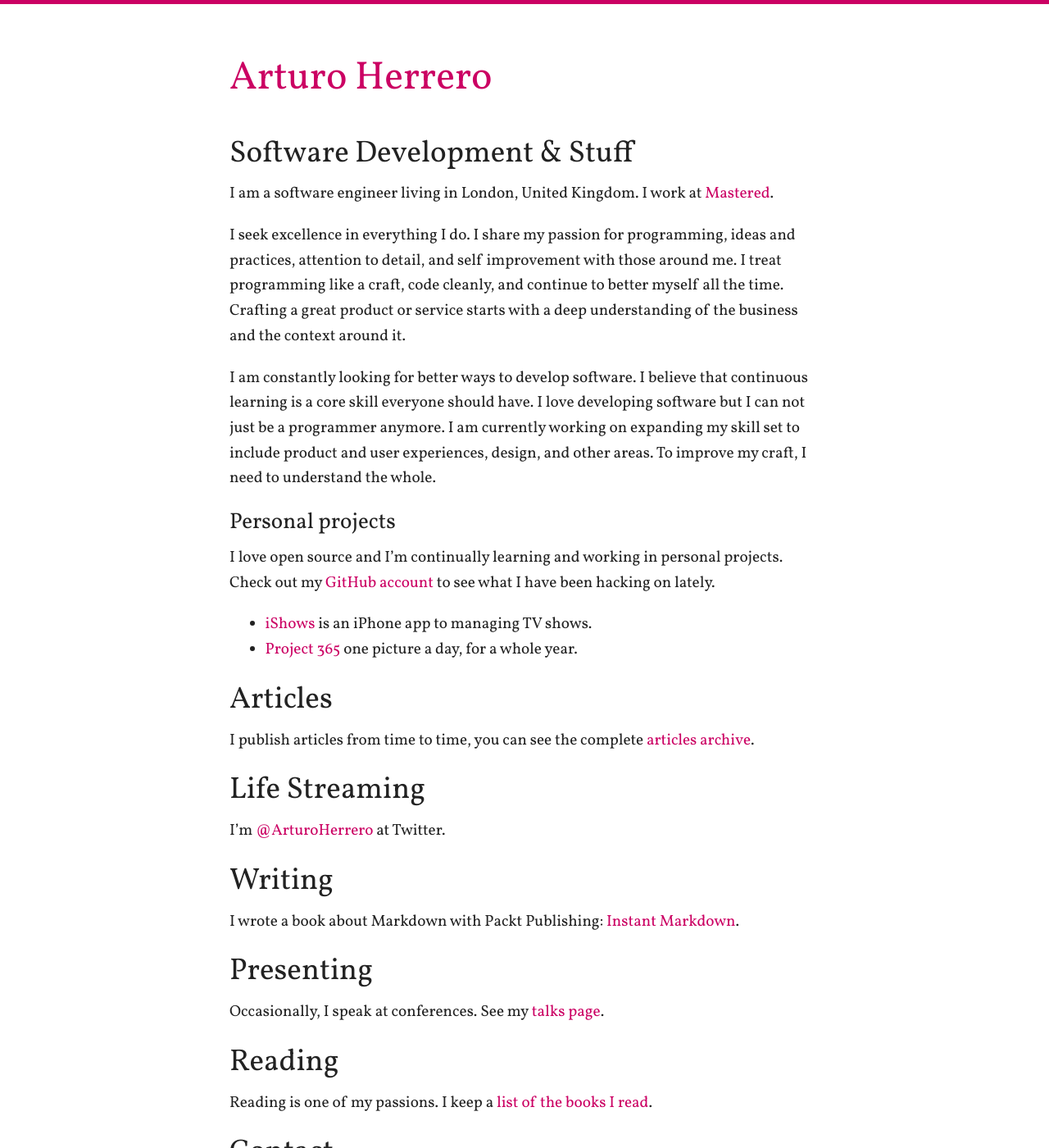
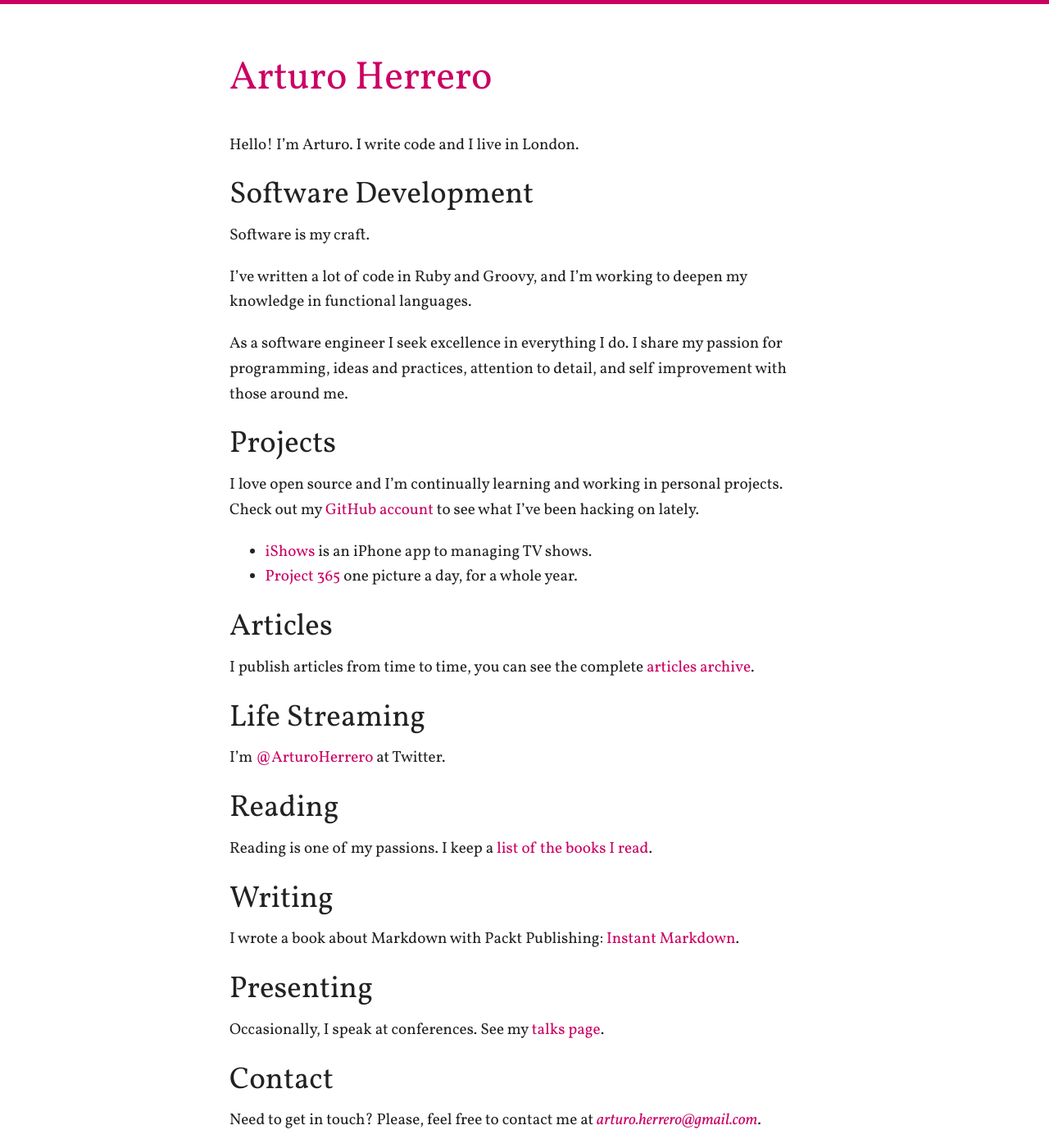
Before and after one commit to arturoherrero/arturoherrero.com, a Jekyll site: the page built from index.md, in a window 1280 px wide and 1400 px high. Shown: the whole window at 82% size. Built offline with Jekyll 4.4.1, drawn with Linux system fonts in a browser that asks for light colours.

Commit message:
Update front page

```diff
--- a/index.md
+++ b/index.md
@@ -3,27 +3,24 @@
 redirect_from: /about/
 ---
 
-## Software Development & Stuff
+Hello! I'm Arturo. I write code and I live in London.
 
-I am a software engineer living in London, United Kingdom. I work at [Mastered][1]{:target="_blank"}.
+## Software Development
 
-I seek excellence in everything I do. I share my passion for programming, ideas
-and practices, attention to detail, and self improvement with those around me.
-I treat programming like a craft, code cleanly, and continue to better myself
-all the time. Crafting a great product or service starts with a deep
-understanding of the business and the context around it.
+Software is my craft.
 
-I am constantly looking for better ways to develop software. I believe that
-continuous learning is a core skill everyone should have. I love developing
-software but I can not just be a programmer anymore. I am currently working on
-expanding my skill set to include product and user experiences, design, and
-other areas. To improve my craft, I need to understand the whole.
+I've written a lot of code in Ruby and Groovy, and I'm working to deepen my
+knowledge in functional languages.
+
+As a software engineer I seek excellence in everything I do. I share my passion
+for programming, ideas and practices, attention to detail, and self improvement
+with those around me.
 
 
-### Personal projects
+## Projects
 
 I love open source and I'm continually learning and working in personal projects.
-Check out my [GitHub account][2]{:target="_blank"} to see what I have been hacking on lately.
+Check out my [GitHub account][2]{:target="_blank"} to see what I've been hacking on lately.
 
 - [iShows][8] is an iPhone app to managing TV shows.
 - [Project 365][9]{:target="_blank"} one picture a day, for a whole year.
@@ -47,11 +49,6 @@
 ## Presenting
 
 Occasionally, I speak at conferences. See my [talks page][6].
-
-
-## Reading
-
-Reading is one of my passions. I keep a [list of the books I read][7].
 
 
 ## Contact
```
Also changed, not shown: other parts of index.md (+5 -0 lines).
